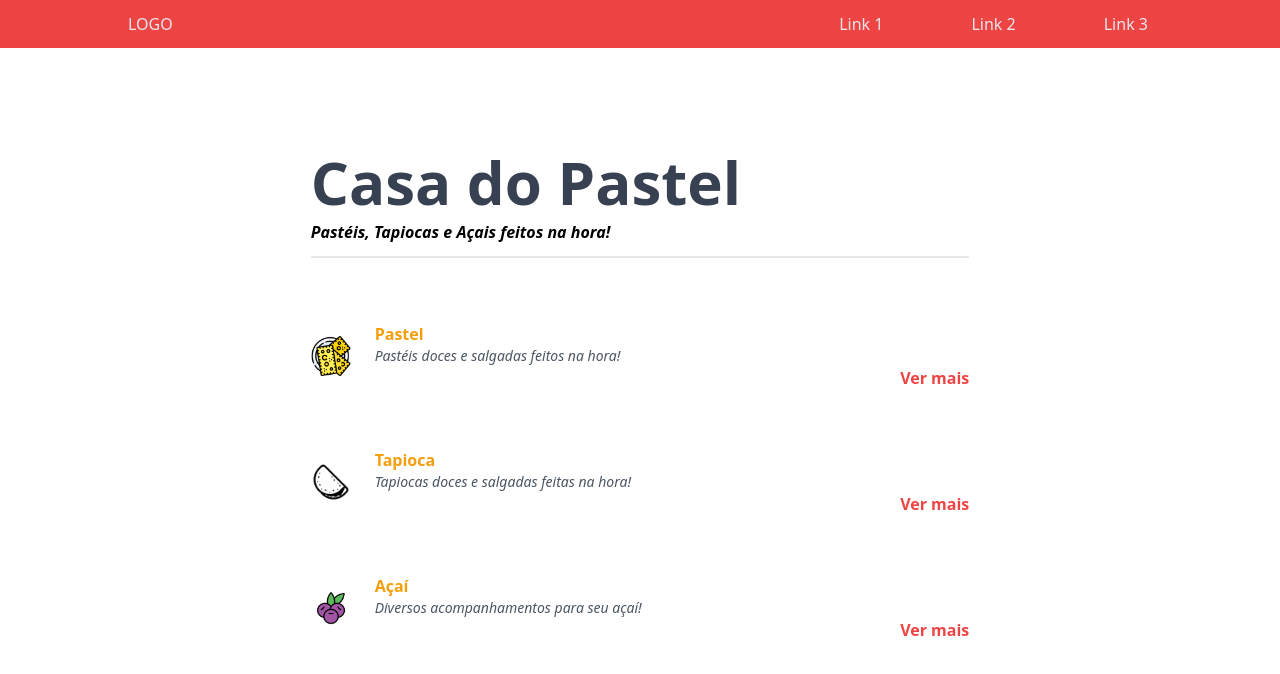
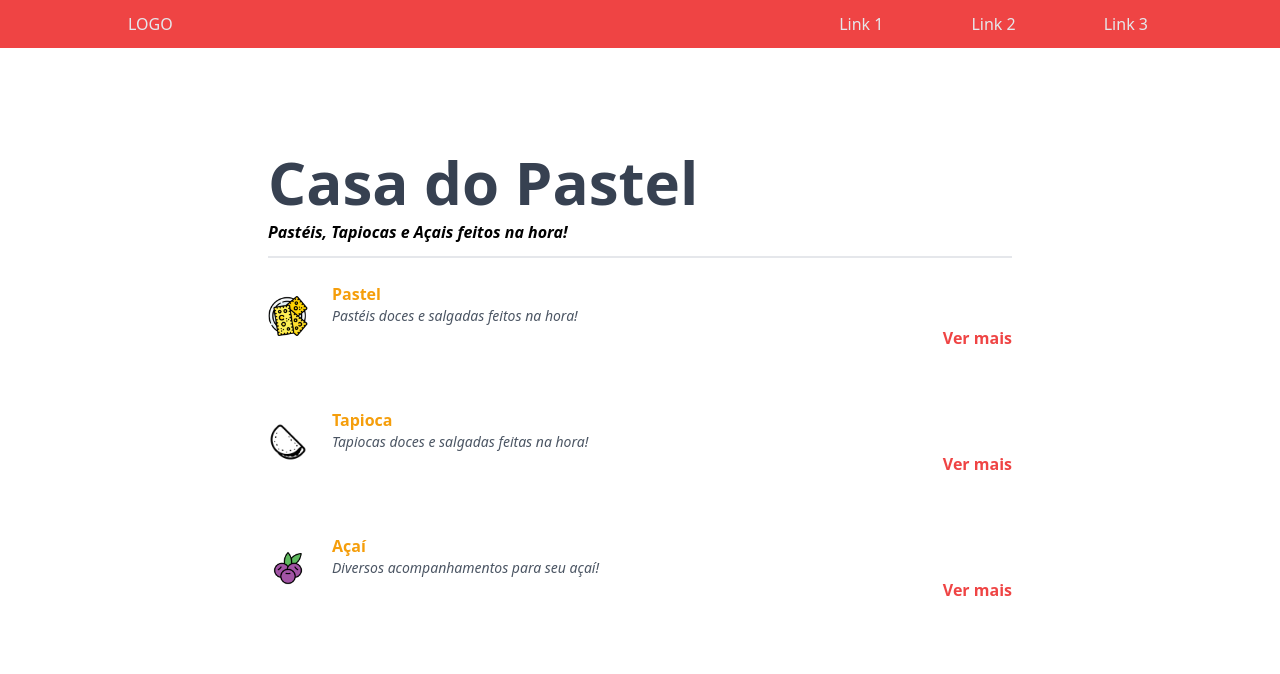
Before and after one commit to victorlabussiere/casa_do_pastel, an Angular app: page / in a window 1280 px wide. Shown: the top 674 px of the page. Built offline with nearby package versions, Linux system fonts and the light colour scheme.

Commit message:
homepage layout updates

```diff
--- a/src/app/components/pages/home/home.component.html
+++ b/src/app/components/pages/home/home.component.html
@@ -1,4 +1,5 @@
-<section class="flex-col gap-10">
+<section class="relative max-w-3xl mx-auto">
+  <div class="flex-col gap-10 w-full">
     <header class="flex flex-col gap-2 border-b-2 m-3 py-3">
       <h1 class="font-bold text-6xl text-gray-700">Casa do Pastel</h1>
       <p class="font-semibold italic">
@@ -20,10 +21,21 @@
         <span class="flex flex-col w-full">
           <h3 class="font-semibold text-amber-500">{{ category.title }}</h3>
           <p class="italic text-sm text-gray-600">{{ category.description }}</p>
-        <button class="text-red-500 font-semibold ml-auto hover:swingRight">
+          <button
+            class="text-red-500 font-semibold ml-auto hover:swingRight"
+            (click)="toggleDisplay()"
+          >
             Ver mais
           </button>
         </span>
       </li>
     </ul>
+  </div>
+
+  <div
+    class="platesTemplate bg-white border w-full h-full absolute top-0 left-0 hideElement"
+  >
+    <i class="material-icons cursor-pointer" (click)="toggleDisplay()">close</i>
+    Plates list
+  </div>
 </section>
--- a/src/app/components/pages/home/home.component.ts
+++ b/src/app/components/pages/home/home.component.ts
@@ -19,6 +19,12 @@ export class HomeComponent implements OnInit {
     return this.categoryServices.getAllCategories()
   }
 
+  toggleDisplay() {
+    let query = 'div.platesTemplate'
+    let hideClass = 'hideElement'
+    this.browserFunctions.toggleDisplay(query, hideClass)
+  }
+
   ngOnInit(): void {
     this.getAllCategories()
       .subscribe(categories => this.categories = categories)
--- a/src/index.html
+++ b/src/index.html
@@ -6,6 +6,10 @@
     <base href="/" />
     <meta name="viewport" content="width=device-width, initial-scale=1" />
     <link rel="icon" type="image/x-icon" href="favicon.ico" />
+    <link
+      href="https://fonts.googleapis.com/icon?family=Material+Icons"
+      rel="stylesheet"
+    />
   </head>
   <body>
     <nav class="topbar">
--- a/src/styles.css
+++ b/src/styles.css
@@ -34,7 +34,7 @@
     @apply px-32 py-12;
   }
   section {
-    @apply flex justify-between w-8/12 mx-auto;
+    @apply flex justify-between w-full h-full;
   }
 
   h2 {
```
Lines whose indentation alone changed are shown as unchanged.
